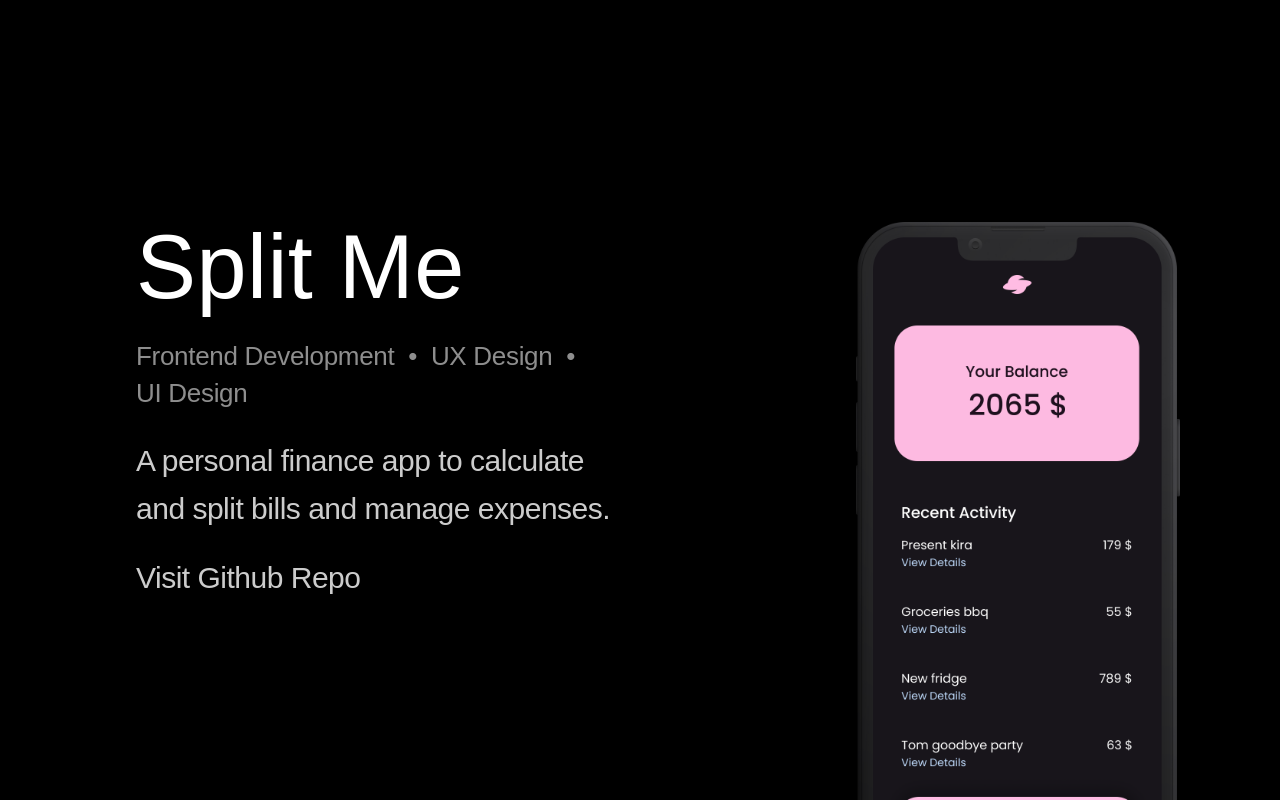
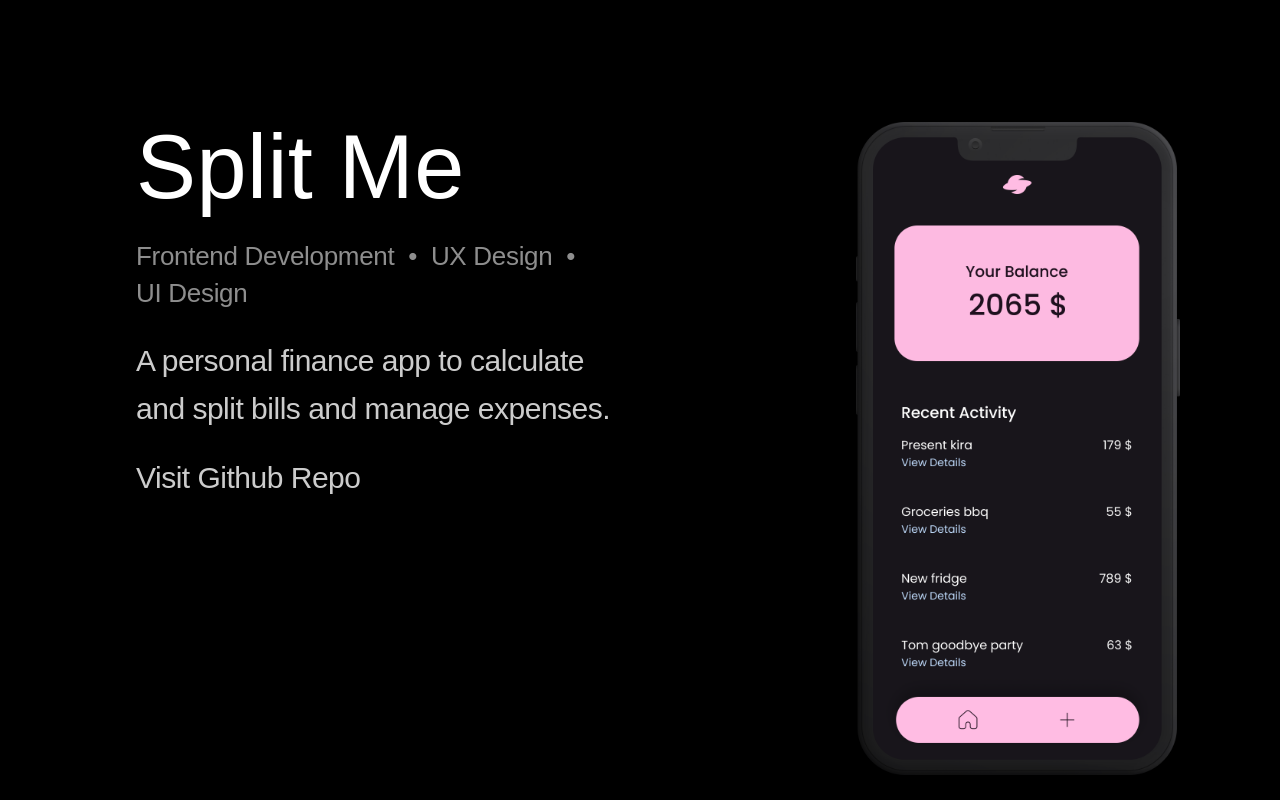
Before and after one commit to d-opri/d-opri.github.io, a Next.js app: page / in a window 1280 px wide. Shown: the part 820-1620 px from the top of the page. Built offline with nearby package versions, Linux system fonts and the light colour scheme; a web font is replaced by a local one.

Commit message:
style project slide

```diff
--- a/components/Project.js
+++ b/components/Project.js
@@ -2,36 +2,28 @@ import styled from "styled-components";
 import Image from "next/image";
 import Link from "next/link";
 import { useInView } from "react-intersection-observer";
+import LinkAnimation from "./LinkAnimation";
 
-export default function Project({ title, stack, image, link }) {
+export default function ProjectSlide({
+  title,
+  description,
+  stack,
+  images,
+  link,
+}) {
   const { ref, inView } = useInView({
-    triggerOnce: false,
+    triggerOnce: true,
     threshold: 0,
-    rootMargin: "0px 0px -50% 0px",
   });
 
-  const containerClassName = `hidden ${inView ? "show" : ""}`;
-
   return (
-    <ProjectContainer ref={ref} className={containerClassName}>
-      {image.map((source, index) => {
-        return (
-          <StyledLink href={link} key={index}>
-            <StyledImage
-              key={index}
-              height={454}
-              width={600}
-              alt={source.alt}
-              src={source.img}
-            />
-          </StyledLink>
-        );
-      })}
-      <header>
+    <ProjectContainer ref={ref}>
+      <TextContainer>
         <StyledLink href={link}>
           <h3>{title}</h3>
         </StyledLink>
-        <ul>
+        <Body>
+          <TechStack>
             {stack.map((tag, index, arr) =>
               index === arr.length - 1 ? (
                 <li key={index}>{tag}</li>
@@ -42,50 +34,117 @@ export default function Project({ title, stack, image, link }) {
                 </li>
               )
             )}
-        </ul>
-      </header>
+          </TechStack>
+          <p>{description}</p>
+          <LinkAnimation href={link}>
+            {" "}
+            <p>Visit Github Repo</p>{" "}
+          </LinkAnimation>
+        </Body>
+      </TextContainer>
+      <ImageContainer>
+        {images.map((image, index) => {
+          return (
+            <StyledImage
+              key={index}
+              height={846}
+              width={1704}
+              alt={image.alt}
+              src={image.src}
+            />
+          );
+        })}
+      </ImageContainer>
     </ProjectContainer>
   );
 }
 
 const ProjectContainer = styled.article`
   display: flex;
-  flex-flow: column;
-  gap: 20px;
+  flex-flow: row wrap;
+  justify-content: space-between;
+  align-items: flex-start;
+  height: min-content;
+`;
 
-  ul {
+const TextContainer = styled.header`
   display: flex;
-    flex-flow: row wrap;
-    list-style: none;
-  }
+  flex-direction: column;
+  justify-content: center;
+  align-items: flex-start;
+  max-width: 50%;
+  padding: 0px 0px 0px 36px;
 
-  header {
-    display: flex;
-    flex-flow: column nowrap;
-    gap: 0.5rem;
-  }
+  position: -webkit-sticky;
+  position: sticky;
+  top: 40%;
 
-  li {
-    font-size: 18px;
-    line-height: 1.4em;
-    opacity: 0.7;
+  p {
+    padding-top: 2%;
+    font-size: 30px;
+    letter-spacing: -0.031rem;
+    line-height: 1.6em;
+    font-weight: 300;
   }
 
   @media screen and (max-width: 834px) {
-    gap: 16px;
-    justify-content: flex-start;
+    position: static;
+    gap: 0;
+    max-width: 100%;
+    padding: 0;
 
-    header {
-      gap: 0;
+    p {
+      font-size: 20px;
+      font-weight: 300;
+      letter-spacing: -0.3px;
+      line-height: 1.6em;
+      paragraph-spacing: 0px;
     }
   }
 `;
 
+const TechStack = styled.ul`
+  padding-top: 5%;
+  list-style: none;
+  display: flex;
+  flex-flow: row wrap;
+  width: 100%;
+
+  li {
+    font-size: 1.625rem;
+    letter-spacing: -0.019rem;
+    line-height: 1.4em;
+    color: #b2b2b2;
+  }
+
+  @media screen and (max-width: 834px) {
+    li {
+      font-size: 18px;
+      letter-spacing: -0.3px;
+      line-height: 1.4em;
+      paragraph-spacing: 0px;
+    }
+  }
+`;
+
+const ImageContainer = styled.div`
+  display: flex;
+  flex-direction: column;
+  align-items: center;
+  justify-content: flex-start;
+  gap: 3rem;
+  width: 30%;
+
+  @media screen and (max-width: 834px) {
+    width: 100%;
+    margin-top: 1rem;
+  }
+`;
+
 const StyledImage = styled(Image)`
-  border-radius: 25px;
   width: 100%;
+  border-radius: 30px;
   height: auto;
-
   :hover {
     opacity: 0.7;
   }
@@ -97,8 +156,26 @@ const StyledLink = styled(Link)`
   border: none;
 
   h3 {
-    font-size: 22px;
-    line-height: 1.875em;
-    font-weight: 550;
+    font-weight: 500;
+    font-size: 5.625rem;
+    letter-spacing: 0.005em;
+    line-height: 91px;
+  }
+
+  @media screen and (max-width: 834px) {
+    h3 {
+      font-weight: 500;
+      font-size: 2.2rem;
+      line-height: 34px;
+      letter-spacing: -0.035em;
+    }
   }
 `;
+
+const Body = styled.article`
+  align-items: flex-start;
+  display: flex;
+  flex-flow: column nowrap;
+  gap: 1rem;
+  opacity: 0.8;
+`;
--- a/components/ProjectSlide.js
+++ b/components/ProjectV2.js
@@ -8,26 +8,22 @@ export default function ProjectSlide({
   title,
   description,
   stack,
-  image,
+  images,
   link,
 }) {
   const { ref, inView } = useInView({
-    triggerOnce: false,
+    triggerOnce: true,
     threshold: 0,
-    rootMargin: "0px 0px -50% 0px",
   });
 
-  const containerClassName = `hidden ${inView ? "show" : ""}`;
-
   return (
-    <ProjectContainer ref={ref} className={containerClassName}>
-      <header>
+    <ProjectContainer ref={ref}>
+      <TextContainer>
         <StyledLink href={link}>
           <h3>{title}</h3>
         </StyledLink>
-
         <Body>
-          <ul>
+          <TechStack>
             {stack.map((tag, index, arr) =>
               index === arr.length - 1 ? (
                 <li key={index}>{tag}</li>
@@ -38,28 +34,27 @@ export default function ProjectSlide({
                 </li>
               )
             )}
-          </ul>
-
+          </TechStack>
           <p>{description}</p>
           <LinkAnimation href={link}>
             {" "}
             <p>Visit Github Repo</p>{" "}
           </LinkAnimation>
         </Body>
-      </header>
-      <Container>
-        {image.map((source, index) => {
+      </TextContainer>
+      <ImageContainer>
+        {images.map((image, index) => {
           return (
             <StyledImage
               key={index}
               height={846}
               width={1704}
-              alt={source.alt}
-              src={source.img}
+              alt={image.alt}
+              src={image.src}
             />
           );
         })}
-      </Container>
+      </ImageContainer>
     </ProjectContainer>
   );
 }
@@ -69,32 +64,21 @@ const ProjectContainer = styled.article`
   flex-flow: row wrap;
   justify-content: space-between;
   align-items: flex-start;
-  // height: min-content;
+  height: min-content;
   margin-top: 100px;
+`;
 
-  header {
+const TextContainer = styled.header`
   display: flex;
   flex-direction: column;
   justify-content: center;
   align-items: flex-start;
   max-width: 50%;
   padding: 0px 0px 0px 36px;
-  }
 
-  ul {
-    padding-top: 5%;
-    list-style: none;
-    display: flex;
-    flex-flow: row wrap;
-    width: 100%;
-  }
-
-  li {
-    font-size: 1.625rem;
-    letter-spacing: -0.019rem;
-    line-height: 1.4em;
-    color: #b2b2b2;
-  }
+  position: -webkit-sticky;
+  position: sticky;
+  top: 40%;
 
   p {
     padding-top: 2%;
@@ -105,14 +89,11 @@ const ProjectContainer = styled.article`
   }
 
   @media screen and (max-width: 834px) {
-    gap: 16px;
-    justify-content: center;
-
-    header {
+    position: static;
     gap: 0;
     max-width: 100%;
     padding: 0;
-    }
+
     p {
       font-size: 20px;
       font-weight: 300;
@@ -120,6 +101,24 @@ const ProjectContainer = styled.article`
       line-height: 1.6em;
       paragraph-spacing: 0px;
     }
+  }
+`;
+
+const TechStack = styled.ul`
+  padding-top: 5%;
+  list-style: none;
+  display: flex;
+  flex-flow: row wrap;
+  width: 100%;
+
+  li {
+    font-size: 1.625rem;
+    letter-spacing: -0.019rem;
+    line-height: 1.4em;
+    color: #b2b2b2;
+  }
+
+  @media screen and (max-width: 834px) {
     li {
       font-size: 18px;
       letter-spacing: -0.3px;
@@ -129,14 +128,14 @@ const ProjectContainer = styled.article`
   }
 `;
 
-const Container = styled.div`
+const ImageContainer = styled.div`
   display: flex;
   flex-direction: column;
   align-items: center;
   justify-content: flex-start;
-  overflow-y: auto;
+
   gap: 3rem;
-  height: 100vh;
+
   width: 30%;
 
   @media screen and (max-width: 834px) {
--- a/components/Work.js
+++ b/components/Work.js
@@ -2,7 +2,6 @@ import SectionElement from "./Container";
 import Project from "./Project";
 import styled from "styled-components";
 import { useFetch } from "../utils/useFetch";
-import ProjectSlide from "./ProjectSlide";
 
 export default function Work() {
   const { data, isLoading, isError } = useFetch("json/projects.json");
@@ -21,7 +20,7 @@ export default function Work() {
         {data.map((project, index) => {
           return (
             <li key={index}>
-              <ProjectSlide {...project} />
+              <Project {...project} />
             </li>
           );
         })}
--- a/public/json/projects.json
+++ b/public/json/projects.json
@@ -3,17 +3,17 @@
     "title": "Split Me",
     "stack": ["Frontend Development", "UX Design", "UI Design"],
     "description": "A personal finance app to calculate and split bills and manage expenses.",
-    "image": [
+    "images": [
       {
-        "img": "/SplitMe1.png",
+        "src": "/SplitMe1.png",
         "alt": "split me homepage"
       },
       {
-        "img": "/SplitMe2.png",
+        "src": "/SplitMe2.png",
         "alt": "split me calculate"
       },
       {
-        "img": "/SplitMe3.png",
+        "src": "/SplitMe3.png",
         "alt": "split me bill"
       }
     ],
```
Lines whose indentation alone changed are shown as unchanged.
